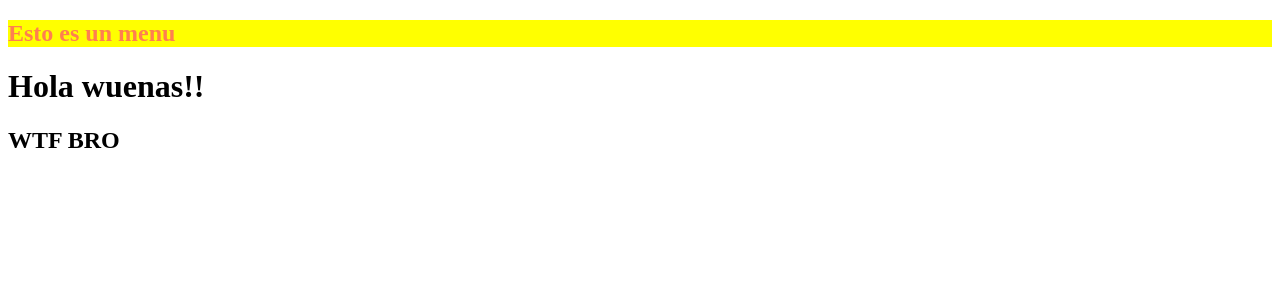
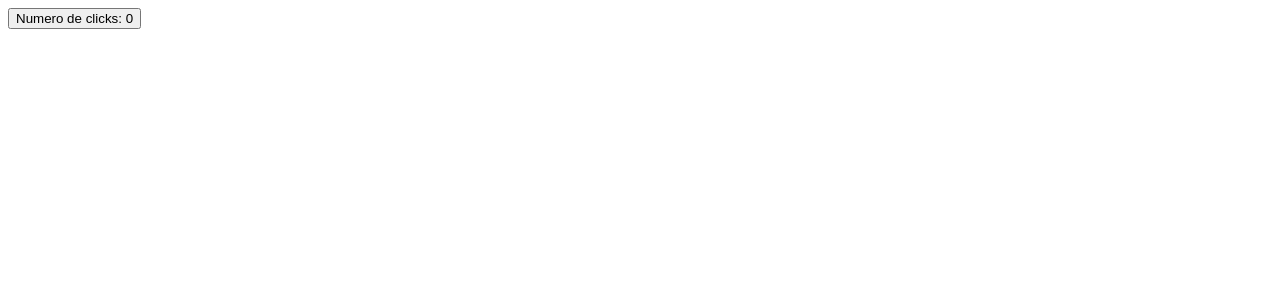
Before and after one commit to Paleloca18/my-project, a React (Vite) app: page / in a window 1280 px wide. Shown: the top 300 px of the page. Built offline with nearby package versions, Linux system fonts and the light colour scheme.

Commit message:
useState
Implementa la funcion de React useState

```diff
--- a/src/App.jsx
+++ b/src/App.jsx
@@ -1,16 +1,19 @@
+import { useState } from 'react';
 import './App.css'
-import Menu from './components/Menu.jsx'
 
 function App() {
-  const saySomething = () => {
-    console.log("something");
+  //let number = 0;
+  const [number, setNumber] = useState(0);
+
+  const addOne = () => {
+    //number ++;
+    setNumber(number + 1);
+    //console.log(number);
   }
 
   return (
     <div>
-      <Menu></Menu>
-      <h1>Hola wuenas!!</h1>
-      <h2 onClick={saySomething}>WTF BRO</h2>
+      <button onClick={addOne}>Numero de clicks: {number}</button>
     </div>
   )
 }
```
